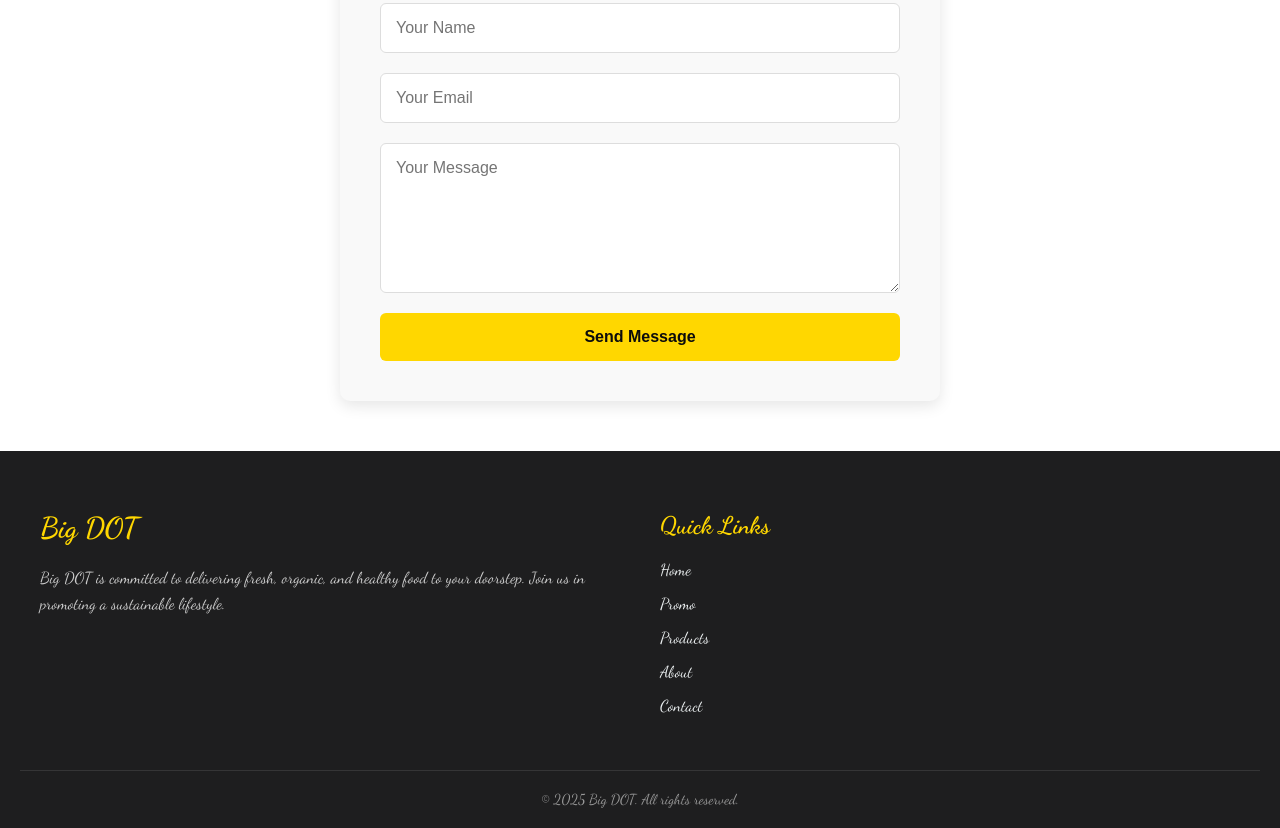
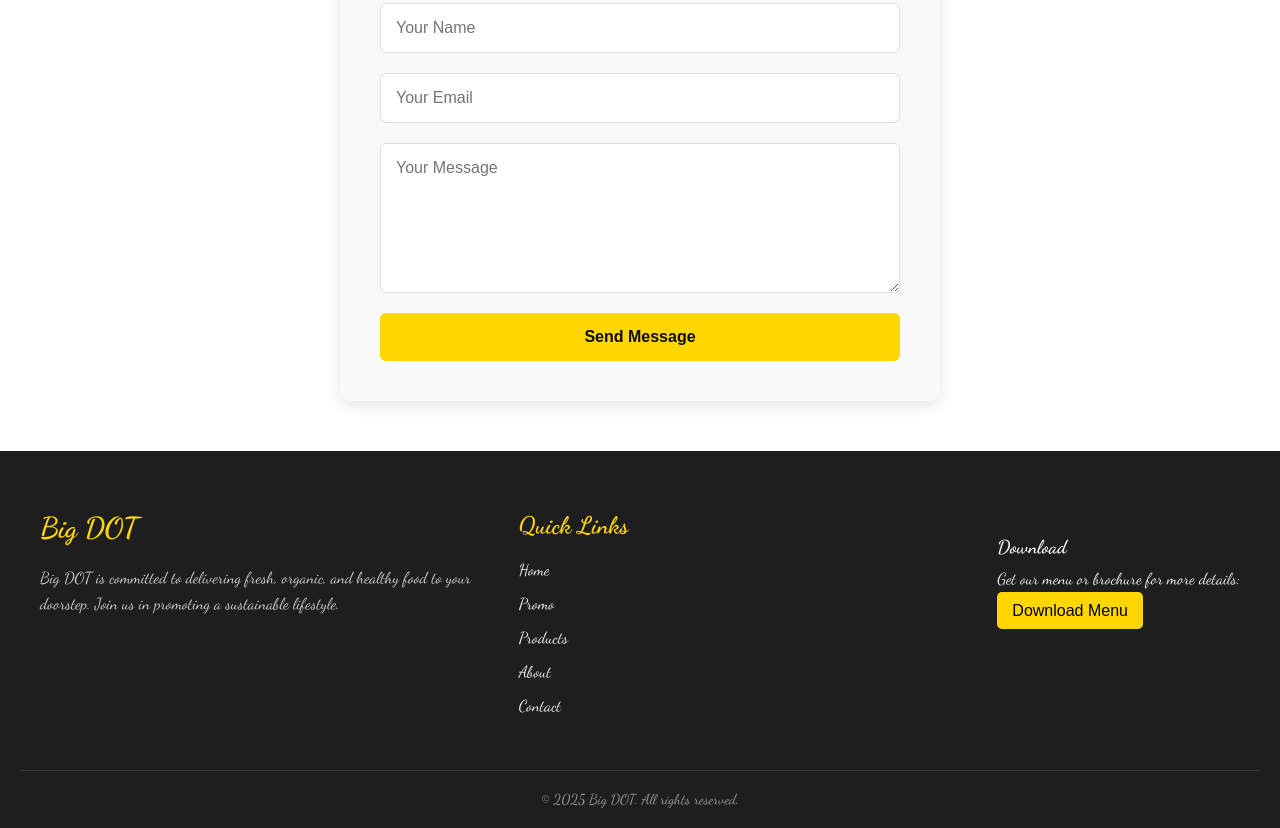
Before and after one commit to McAnnison/revolve-web, a plain HTML site: page index.html in a window 1280 px wide. Shown: the part 4263-5091 px from the top of the page. Drawn offline with Linux system fonts and the light colour scheme.

Commit message:
Update order page styling and functionality for improved user experience

```diff
--- a/index.html
+++ b/index.html
@@ -179,11 +179,16 @@
 
         <footer>
     <div class="footer-container">
+        <!-- About Section -->
         <div class="footer-about">
             <h3>Big DOT</h3>
-                    <p>Big DOT is committed to delivering fresh, organic, and healthy food to your doorstep. Join us in promoting a sustainable lifestyle.</p>
+            <p>
+                Big DOT is committed to delivering fresh, organic, and healthy food to your doorstep.
+                Join us in promoting a sustainable lifestyle.
+            </p>
         </div>
 
+        <!-- Quick Links Section -->
         <div class="footer-links">
             <h3>Quick Links</h3>
             <ul>
@@ -194,7 +199,16 @@
                 <li><a href="#contact">Contact</a></li>
             </ul>
         </div>
+
+        <!-- Download Section -->
+        <div class="footer-download">
+            <h3>Download</h3>
+            <p>Get our menu or brochure for more details:</p>
+            <a href="assets/menu.pdf" download="BigDOT_Menu.pdf" class="download-link">Download Menu</a>
         </div>
+    </div>
+
+    <!-- Footer Bottom Section -->
     <div class="footer-bottom">
         <p>&copy; 2025 Big DOT. All rights reserved.</p>
     </div>
--- a/style.css
+++ b/style.css
@@ -894,3 +894,21 @@ footer {
     color: #999;
     font-size: 0.9rem;
 }
+
+.footer-download {
+    margin-top: 20px;
+    line-height: 2rem;
+}
+
+.footer-download .download-link {
+    color: #000000;
+    font-family: "poppins", sans-serif, cursive;
+    background-color: gold;
+    padding: 10px 15px;
+    text-decoration: none;
+    border-radius: 5px;
+}
+
+.footer-download .download-link:hover {
+    background-color: rgb(122, 104, 1);
+}
```
Lines whose indentation alone changed are shown as unchanged.
